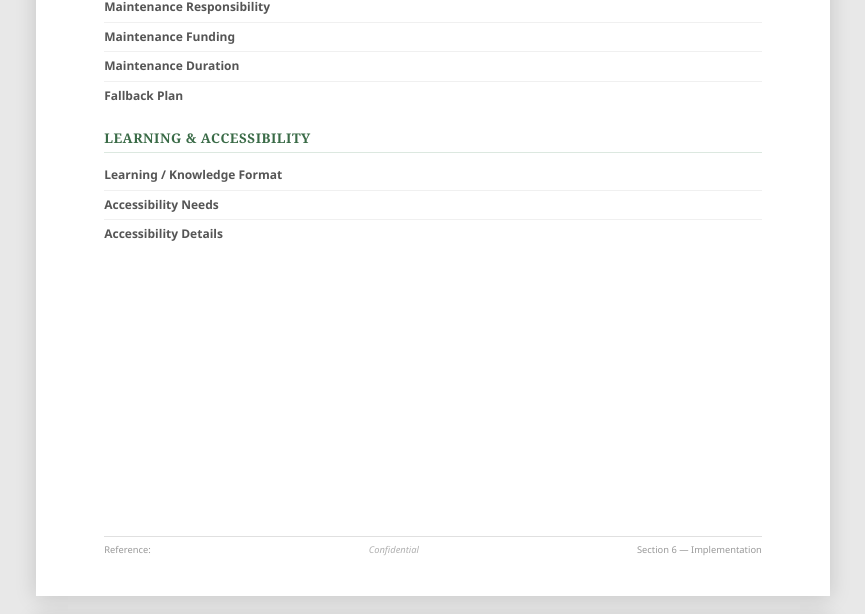
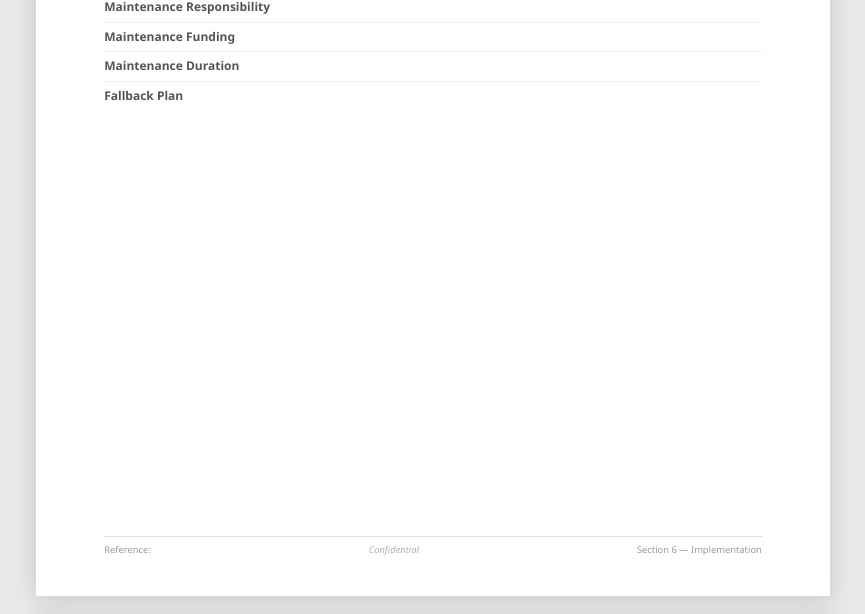
Before and after one commit to tevalerie/juse-pdf-rerender, a plain HTML site: page renderer.html in a window 1280 px wide. Shown: the part 7320-7934 px from the top of the page, without its empty margins (207-1072 px from the left). Drawn offline with Linux system fonts and the light colour scheme.

Commit message:
Refresh renderer snapshot — remove Section 6 'Learning & Accessibility' duplicate
Picks up form repo commit 8d43190's renderer-template change so the
standalone tool also stops rendering the Section 6 duplicate of
learningFormat / accessibilityNeeds. The data still surfaces in
Section 8 under 'Preferred Learning Formats' + 'Accessibility
Accommodations' (which now alias from learningFormat /
accessibilityNeeds via labelize.js).

Co-Authored-By: Claude Opus 4.7 (1M context) <noreply@anthropic.com>

```diff
--- a/renderer.html
+++ b/renderer.html
@@ -1510,24 +1510,6 @@
       </table>
     </div>
 
-    <div class="section">
-      <div class="sub-section-header">Learning &amp; Accessibility</div>
-      <table class="detail-grid">
-        <tr data-hide-if-empty="learningFormat">
-          <td class="label-cell">Learning / Knowledge Format</td>
-          <td class="value-cell" data-field="learningFormat"></td>
-        </tr>
-        <tr data-hide-if-empty="accessibilityNeeds">
-          <td class="label-cell">Accessibility Needs</td>
-          <td class="value-cell" data-field="accessibilityNeeds"></td>
-        </tr>
-        <tr data-hide-if-empty="accessibilityDetails">
-          <td class="label-cell">Accessibility Details</td>
-          <td class="value-cell" data-field="accessibilityDetails"></td>
-        </tr>
-      </table>
-    </div>
-
     <div class="page-footer">
       <span>Reference: <span data-field="footerRef6"></span></span>
       <span class="confidential">Confidential</span>
```
